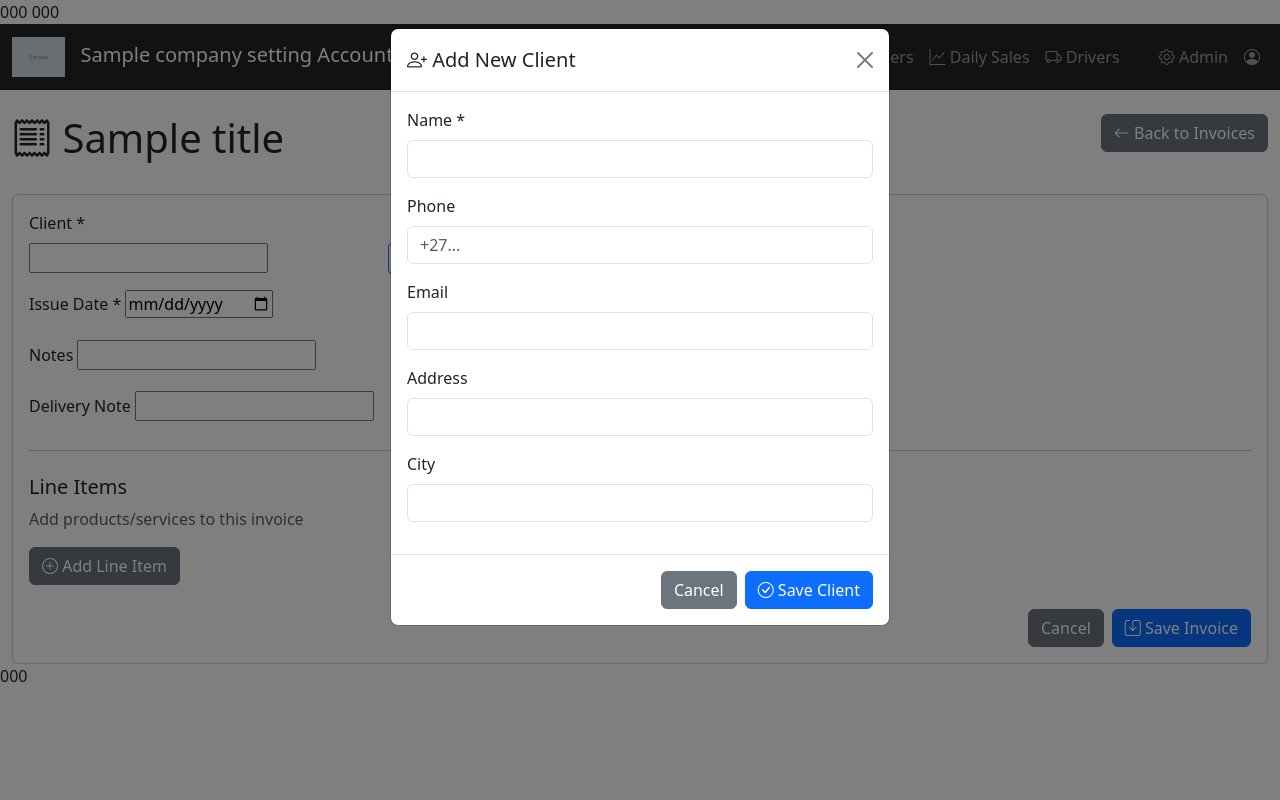
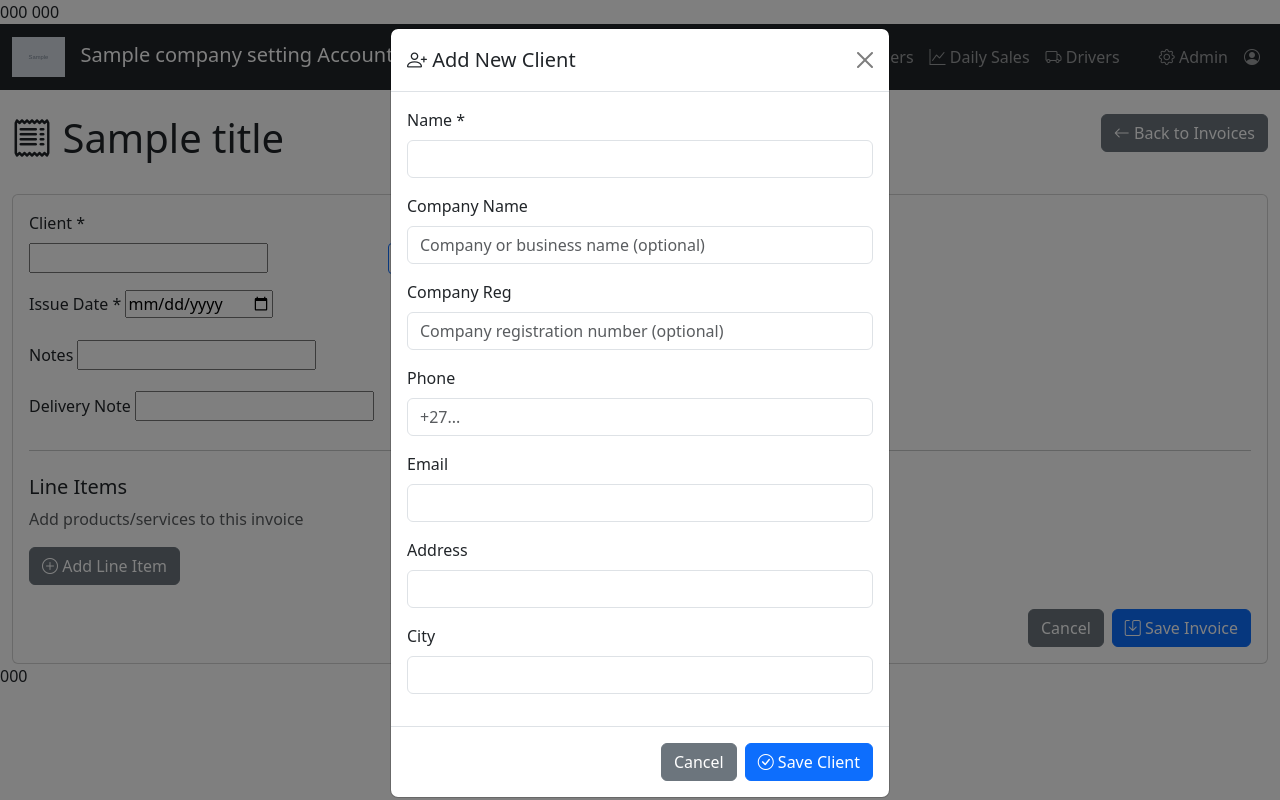
Before and after one commit to chiwarira/alpha-lpgas-new, a Django app: template backend/templates/core/invoice_form.html in a window 1280 px wide, after a click on "Add New Client". Run offline with Django 4.2, Linux system fonts and the light colour scheme; the template is opened without the code that fills it: most values are stand-ins (such as "Sample title", 1, 10 or a date in 2020); grey boxes marked "Sample" are stand-in pictures; form fields are guessed from the names that the template uses; some libraries are stand-ins or nearby versions.

Commit message:
Add Company Name and Company Reg fields to Client model, forms, and invoice detail

```diff
--- a/backend/core/models.py
+++ b/backend/core/models.py
@@ -188,6 +188,8 @@ class Client(models.Model):
     """Model for managing clients/customers"""
     customer_id = models.CharField(max_length=100, blank=True, help_text="Auto-generated from name and phone")
     name = models.CharField(max_length=255)
+    company_name = models.CharField(max_length=255, blank=True, help_text="Company or business name")
+    company_reg = models.CharField(max_length=100, blank=True, help_text="Company registration number")
     email = models.EmailField(blank=True, null=True)
     phone = models.CharField(max_length=20)
     address = models.TextField(blank=True)
--- a/backend/core/views_forms.py
+++ b/backend/core/views_forms.py
@@ -64,6 +64,8 @@ def client_create_ajax(request):
 
         client = Client.objects.create(
             name=name,
+            company_name=data.get('company_name', '').strip(),
+            company_reg=data.get('company_reg', '').strip(),
             phone=data.get('phone', '').strip(),
             email=data.get('email', '').strip(),
             address=data.get('address', '').strip(),
--- a/backend/templates/core/invoice_detail.html
+++ b/backend/templates/core/invoice_detail.html
@@ -1087,10 +1087,10 @@ select.note-field {
                 <div class="client-info-value">{{ invoice.client.company_name }}</div>
             </div>
             {% endif %}
-            {% if invoice.client.company_reg_no %}
+            {% if invoice.client.company_reg %}
             <div class="client-info-row">
                 <div class="client-info-label">Reg. No.:</div>
-                <div class="client-info-value">{{ invoice.client.company_reg_no }}</div>
+                <div class="client-info-value">{{ invoice.client.company_reg }}</div>
             </div>
             {% endif %}
             {% if invoice.client.vat_number %}
--- a/backend/templates/core/invoice_form.html
+++ b/backend/templates/core/invoice_form.html
@@ -155,6 +155,14 @@
                 <div class="mb-3">
                     <label class="form-label">Name *</label>
                     <input type="text" id="new-client-name" class="form-control" required>
+                </div>
+                <div class="mb-3">
+                    <label class="form-label">Company Name</label>
+                    <input type="text" id="new-client-company-name" class="form-control" placeholder="Company or business name (optional)">
+                </div>
+                <div class="mb-3">
+                    <label class="form-label">Company Reg</label>
+                    <input type="text" id="new-client-company-reg" class="form-control" placeholder="Company registration number (optional)">
                 </div>
                 <div class="mb-3">
                     <label class="form-label">Phone</label>
@@ -332,12 +340,16 @@ document.addEventListener('DOMContentLoaded', function() {
     if (saveClientBtn) {
         saveClientBtn.addEventListener('click', function() {
             const nameInput = document.getElementById('new-client-name');
+            const companyNameInput = document.getElementById('new-client-company-name');
+            const companyRegInput = document.getElementById('new-client-company-reg');
             const phoneInput = document.getElementById('new-client-phone');
             const emailInput = document.getElementById('new-client-email');
             const addressInput = document.getElementById('new-client-address');
             const cityInput = document.getElementById('new-client-city');
             const errorsDiv = document.getElementById('client-modal-errors');
             const name = nameInput ? nameInput.value.trim() : '';
+            const company_name = companyNameInput ? companyNameInput.value.trim() : '';
+            const company_reg = companyRegInput ? companyRegInput.value.trim() : '';
             const phone = phoneInput ? phoneInput.value.trim() : '';
             const email = emailInput ? emailInput.value.trim() : '';
             const address = addressInput ? addressInput.value.trim() : '';
@@ -361,7 +373,7 @@ document.addEventListener('DOMContentLoaded', function() {
                     'X-CSRFToken': csrftoken,
                     'Content-Type': 'application/json',
                 },
-                body: JSON.stringify({ name, phone, email, address, city })
+                body: JSON.stringify({ name, company_name, company_reg, phone, email, address, city })
             })
             .then(response => response.json())
             .then(data => {
@@ -375,6 +387,8 @@ document.addEventListener('DOMContentLoaded', function() {
                     const modal = bootstrap.Modal.getInstance(modalEl) || new bootstrap.Modal(modalEl);
                     modal.hide();
                     if (nameInput) nameInput.value = '';
+                    if (companyNameInput) companyNameInput.value = '';
+                    if (companyRegInput) companyRegInput.value = '';
                     if (phoneInput) phoneInput.value = '';
                     if (emailInput) emailInput.value = '';
                     if (addressInput) addressInput.value = '';
```
Also changed, not shown: backend/core/forms.py (+9 -1 lines), backend/templates/core/client_form.html (+17 -0 lines), backend/core/migrations/0021_add_company_fields_to_client.py (added).
